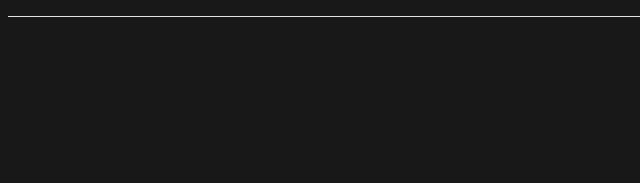
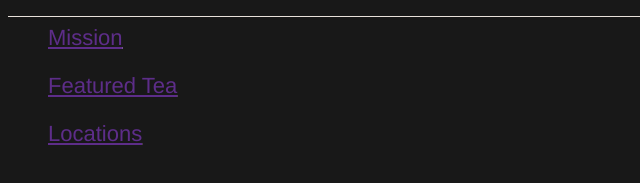
Before and after one commit to DaniellePashayan/Tea-Project, a plain HTML site: page index.html in a window 1280 px wide. Shown: the part 61-244 px from the top of the page, without its empty margins (0-640 px from the left). Drawn offline with Linux system fonts and the light colour scheme.

Commit message:
Added navigation

```diff
--- a/index.html
+++ b/index.html
@@ -7,6 +7,9 @@
   <body>
 <nav>
   <img src="https://content.codecademy.com/courses/freelance-1/unit-4/img-tea-cozy-logo.png">
+<ul><a href="">Mission</a></ul>
+<ul><a href="">Featured Tea</a></ul>
+<ul><a href="">Locations</a></ul>
 </nav>
 
 
--- a/style.css
+++ b/style.css
@@ -17,11 +17,14 @@ nav {
 nav img {
   height:50px;
   padding-left:10px;
-
+  align-content: center;
+  justify-content:flex-start;
 }
 
-nav .text {
+nav a, ul {
   text-decoration:underline;
+  align-content:center;
+  justify-content:flex-end;
 }
 
 h1 {
```
